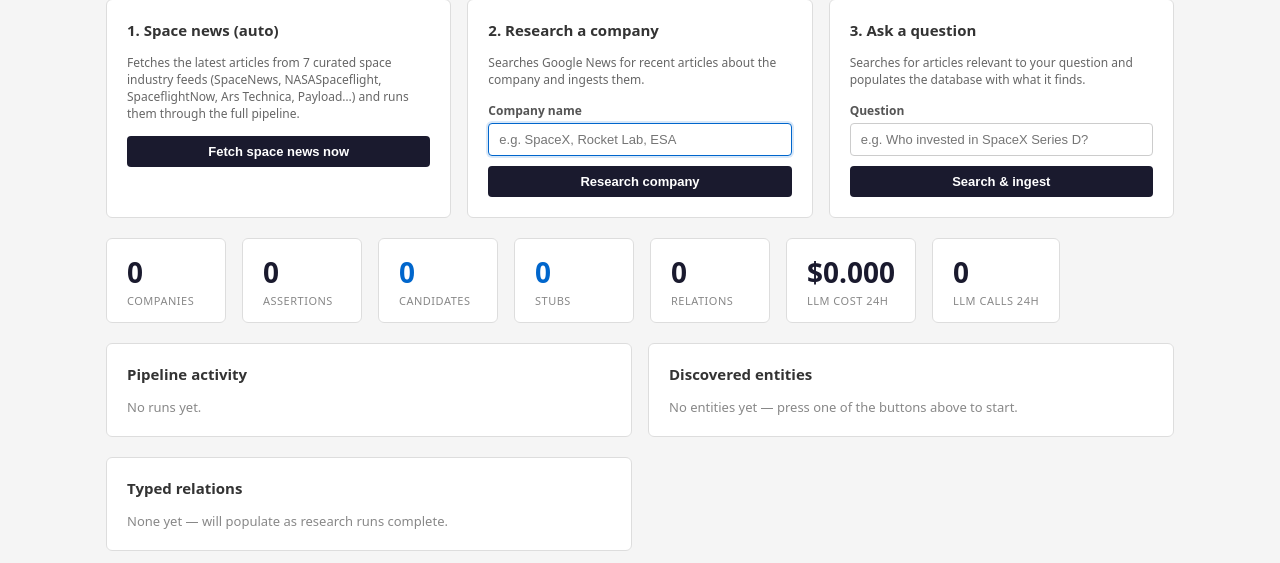
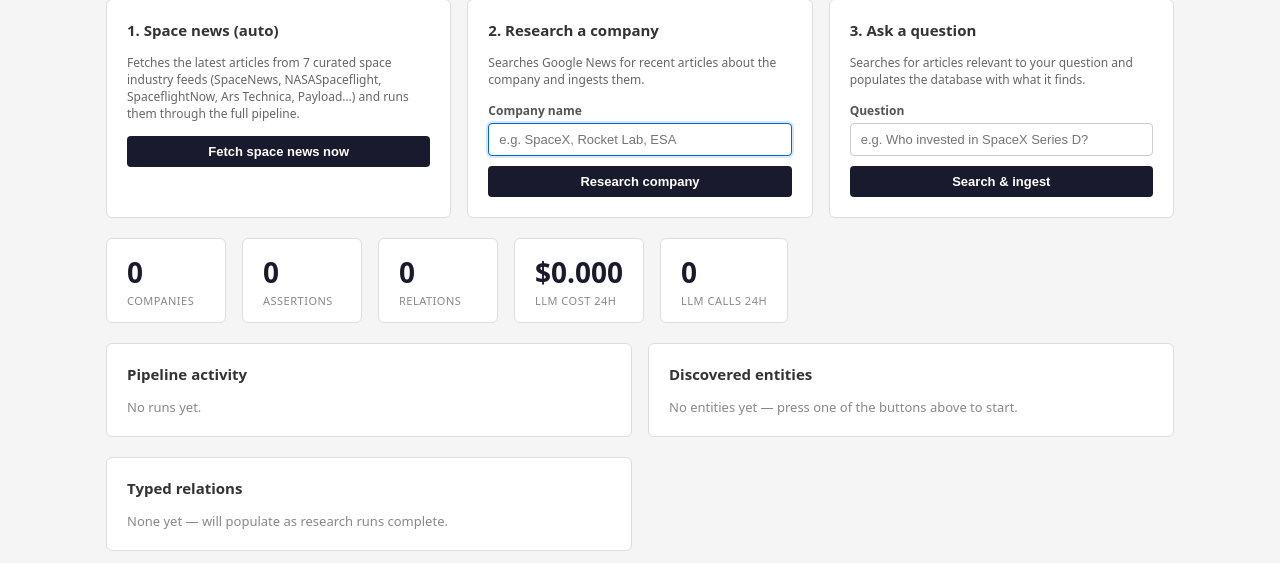
Before and after one commit to lluisforeman-dev/forespace, a Django app: page /curation/ in a window 1280 px wide. Shown: the part 150-713 px from the top of the page. Run offline with Django 4.2, Linux system fonts and the light colour scheme; the visitor is signed in with stand-in values (Sample User, id 1); data that the repository does not hold is empty; parts of the project's set-up code (start-up, migrations or seed data) failed here and were passed over; some libraries are stand-ins or nearby versions.

Commit message:
fix: remove Stubs and Candidates stats from dashboard — internal pipeline concepts
Co-Authored-By: Claude Sonnet 4.6 <noreply@anthropic.com>

```diff
--- a/templates/curation/dashboard.html
+++ b/templates/curation/dashboard.html
@@ -71,14 +71,6 @@
   <div class="stat">
     <div class="num">{{ analytics.assertion_counts.accepted|default:0 }}</div>
     <div class="lbl">Assertions</div>
-  </div>
-  <div class="stat">
-    <div class="num"><a href="{% url 'curation:candidates' %}">{{ candidate_count }}</a></div>
-    <div class="lbl">Candidates</div>
-  </div>
-  <div class="stat">
-    <div class="num"><a href="{% url 'curation:stubs' %}">{{ stub_count }}</a></div>
-    <div class="lbl">Stubs</div>
   </div>
   <div class="stat">
     <div class="num">{{ relation_count }}</div>
```
